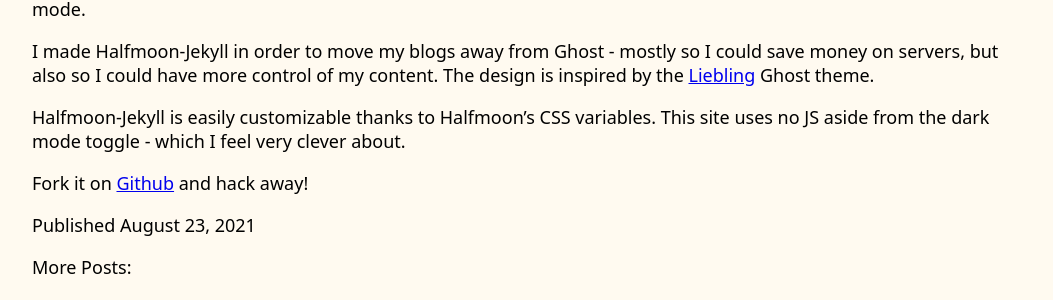
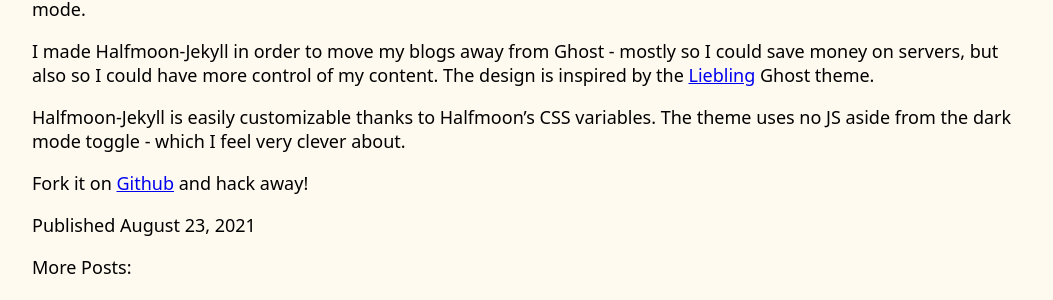
Before and after one commit to harry-herskowitz/my-blog, a Jekyll site: the page built from _posts/2021-08-23-halfmoon-jekyll.markdown, in a window 1280 px wide. Shown: the part 285-585 px from the top of the page, without its empty margins (113-1166 px from the left). Built offline with Jekyll 4.4.1, drawn with Linux system fonts in a browser that asks for light colours.

Commit message:
edit articles

```diff
--- a/_posts/2020-12-30-minimalist-art-portfolio-wordpress-theme.markdown
+++ b/_posts/2020-12-30-minimalist-art-portfolio-wordpress-theme.markdown
@@ -7,7 +7,7 @@
 ---
 
 <script src="https://gumroad.com/js/gumroad-embed.js"></script>
-<div class="gumroad-product-embed"><a href="https://gumroad.com/l/vNTVj">Loading...</a></div>
+<div class="gumroad-product-embed"><a href="https://prismocosm.gumroad.com/l/rclfob">Loading...</a></div>
 
 If you're an artist looking to build a portfolio site, you've probably considered using [Cargo](https://cargo.site/). Its minimalist themes and UI are great for showcasing visual art easily. However, it can be pricey and limiting - especially compared to hosting your own WordPress site.
 
--- a/_posts/2021-08-23-halfmoon-jekyll.markdown
+++ b/_posts/2021-08-23-halfmoon-jekyll.markdown
@@ -10,6 +10,6 @@
 
 I made Halfmoon-Jekyll in order to move my blogs away from Ghost - mostly so I could save money on servers, but also so I could have more control of my content. The design is inspired by the [Liebling](https://github.com/eddiesigner/liebling) Ghost theme.
 
-Halfmoon-Jekyll is easily customizable thanks to Halfmoon's CSS variables. This site uses no JS aside from the dark mode toggle - which I feel very clever about.
+Halfmoon-Jekyll is easily customizable thanks to Halfmoon's CSS variables. The theme uses no JS aside from the dark mode toggle - which I feel very clever about.
 
 Fork it on [Github](https://github.com/harry-herskowitz/halfmoon-jekyll) and hack away!
--- a/_posts/2021-09-21-firebase-capacitor.markdown
+++ b/_posts/2021-09-21-firebase-capacitor.markdown
@@ -4,6 +4,7 @@
 date: 2021-08-23
 image: 'firebase.jpg'
 image-alt: 'Firebase logo'
+hidden: true
 ---
 
 I recently built my first native iOS app with Svelte, Capacitor, and Firebase (coming soon!). The stack is a breeze to work with, but I ran into a snag getting Firebase to work in the iOS builds. Non of the firebase calls were returning. Luckily, a friendly redditor pointed out the problem: Firebase auth needs to be initialized manually on iOS, or else signInWithPopUp and signInWithRedirect will hold things up - even when using a capacitor plugin that authorizes natively like [capacitor-firebase-authentication](https://github.com/robingenz/capacitor-firebase-authentication). So here's my code to manually authorize on iOS:
```
